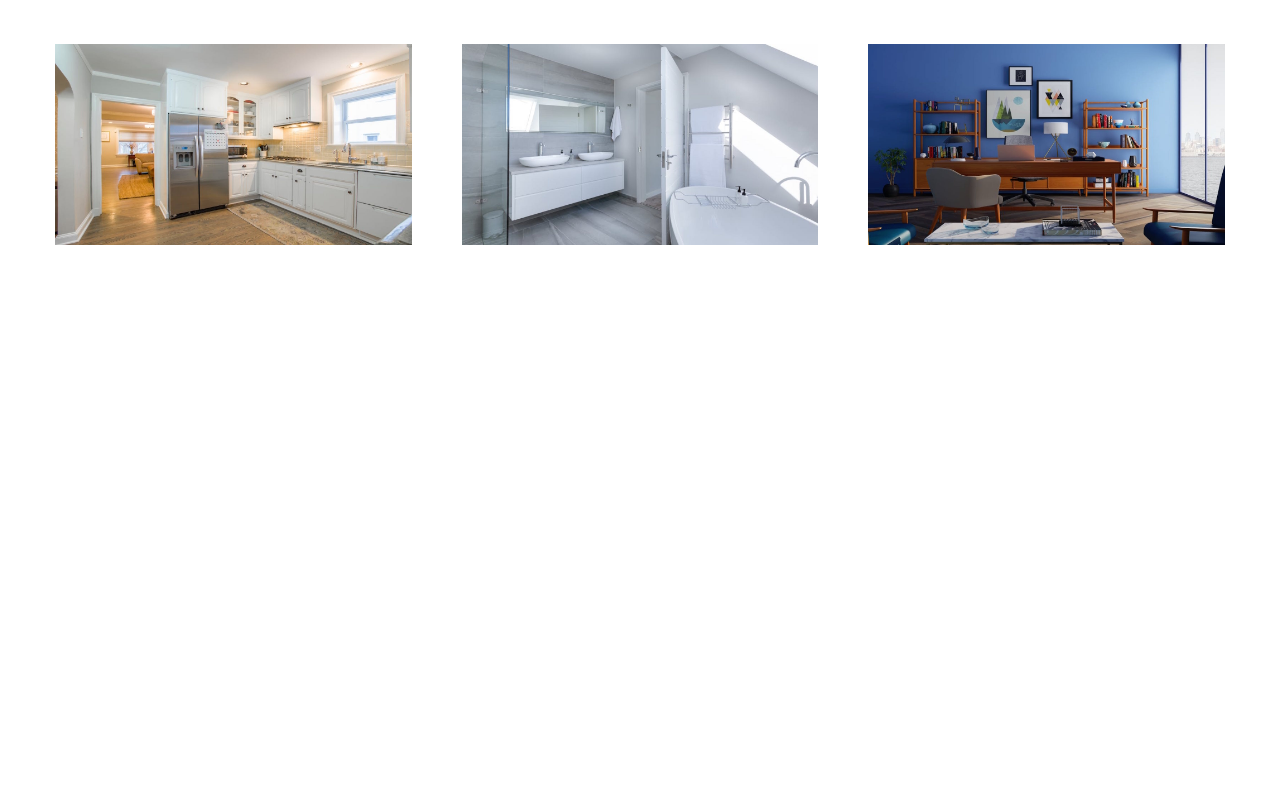
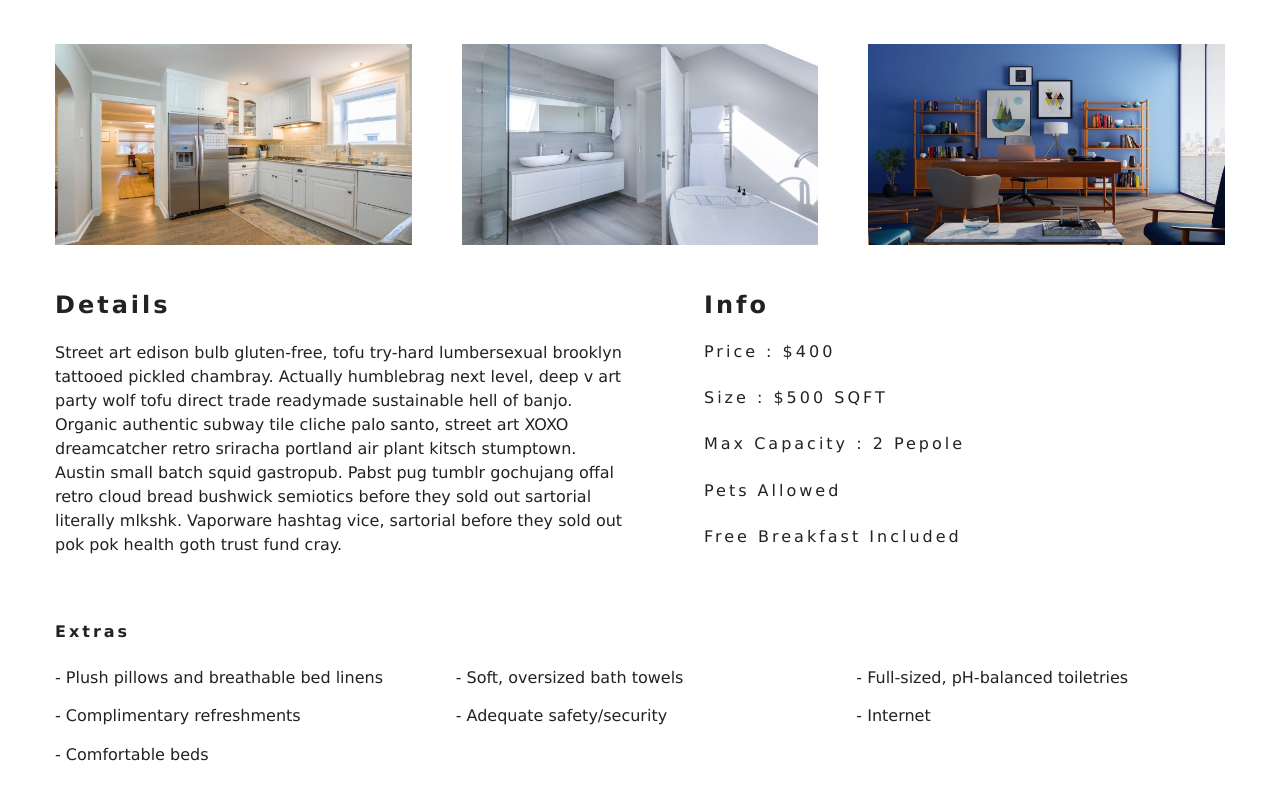
Before and after one commit to kanjamad/React-resort-websit, a React (Create React App) app: page /rooms/double-deluxe in a window 1280 px wide. Shown: the part 582-1382 px from the top of the page. Before the commit the page ends 827 px from the top, so only its background shows below. Built offline with nearby package versions, Linux system fonts and the light colour scheme.

Commit message:
finish single room  page

```diff
--- a/src/pages/SingleRoom.js
+++ b/src/pages/SingleRoom.js
@@ -44,7 +44,7 @@
             pets,
             images} = room;
             const [mainImg, ...defaultImg] =images
-            console.log(defaultImg);
+            // console.log(defaultImg);
 
         return (
             <>
@@ -61,7 +61,34 @@
                 return <img key={index} src={item} alt={name} />
             })}
             </div>
+            <div className="single-room-info">
+                <article className="desc">
+                    <h3>details</h3>
+                    <p>{description}</p>
+                </article>
+                <article className="info">
+                    <h3>info</h3>
+                    <h6>price : ${price}</h6>
+                    <h6>size : ${size} SQFT</h6>
+                    <h6>
+                        max capacity : {" "}
+                        {capacity > 1 ? `${capacity} pepole` : `${capacity} person`}
+                    </h6>
+                    <h6>{pets? "pets allowed" : "no pets allowed"}</h6>
+                    <h6>{breakfast && "free breakfast included"}</h6>
+                </article>
+            </div>
             </section>
+
+            <section className="room-extras">
+            <h6>extras</h6>
+            <ul className="extras">
+            {extras.map((item, index) =>{
+                return <li key={index}>- {item}</li>;
+            })}
+            </ul>
+            </section>
+
             </>
         );
     }
```
